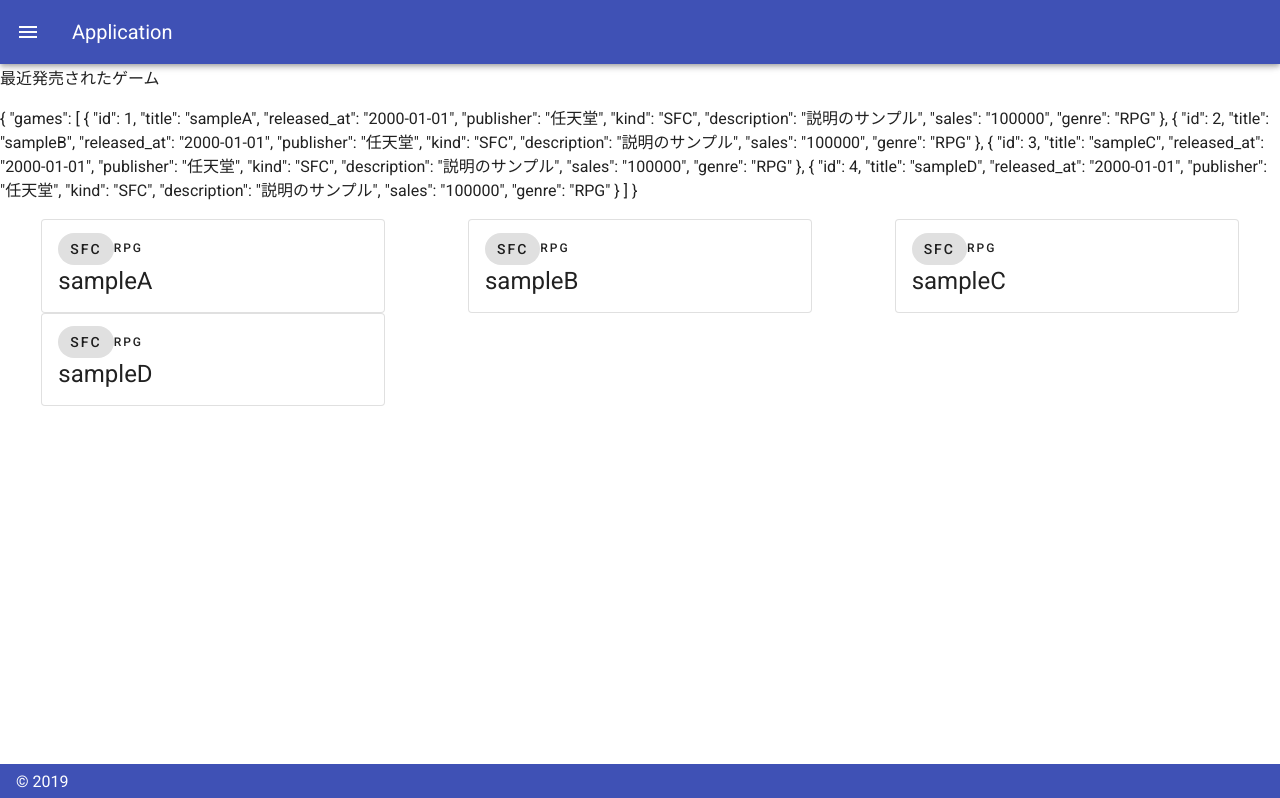
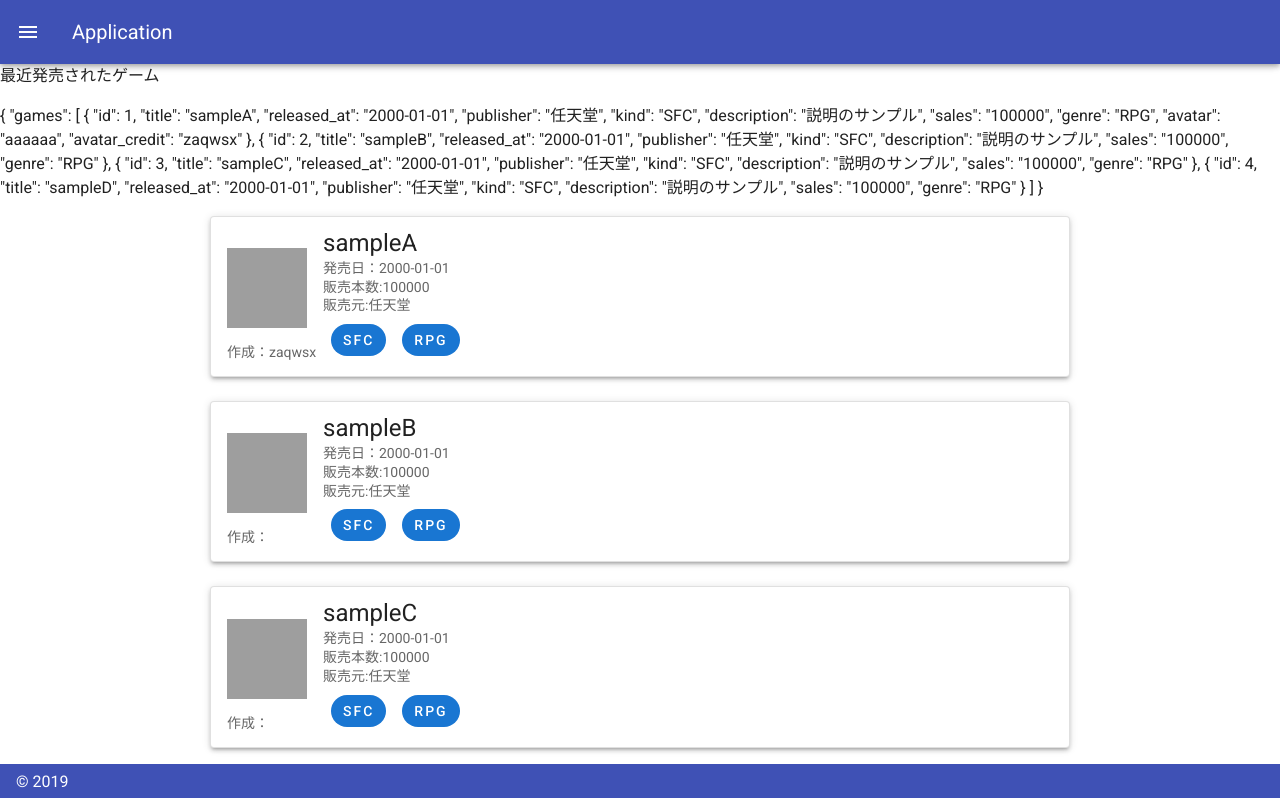
Before and after one commit to iashsumi/look_at_this_game, a Vue app: page /gamelist in a window 1280 px wide. Shown: the top 798 px of the page. Built offline with nearby package versions, Linux system fonts and the light colour scheme; data requests are answered from the project's data file.

Commit message:
GameCard editing

```diff
--- a/db.json
+++ b/db.json
@@ -8,7 +8,10 @@
       "kind": "SFC",
       "description": "説明のサンプル",
       "sales": "100000",
-      "genre": "RPG"
+      "genre": "RPG",
+      "avatar": "aaaaaa",
+      "avatar_credit": "zaqwsx"
+
     },
     {
       "id": 2,
--- a/src/components/GameCard.vue
+++ b/src/components/GameCard.vue
@@ -1,79 +1,63 @@
 <template>
   <v-card
     class="mx-auto"
-    max-width="344"
+    max-width="860"
     outlined
+    :elevation="3"
   >
+
     <v-list-item three-line>
+      <div>
+        <v-list-item-avatar
+          tile
+          size="80"
+          color="grey"
+        >
+          <v-img></v-img>
+        </v-list-item-avatar>
+        <v-list-item-subtitle>作成：{{ game.avatar_credit }}</v-list-item-subtitle>
+      </div>
       <v-list-item-content>
-        <div class="overline header">
-          <v-chip>{{ game.kind }}</v-chip>
-          <span>{{ game.genre }}</span>
-        </div>
-        <v-list-item-title class="headline mb-1">{{ game.title }}</v-list-item-title>
+        <v-list-item-title class="headline">{{ game.title }}</v-list-item-title>
+        <v-list-item-subtitle>発売日：{{ game.released_at }}</v-list-item-subtitle>
+        <v-list-item-subtitle>販売本数:{{ game.sales }}</v-list-item-subtitle>
+        <v-list-item-subtitle>販売元:{{ game.publisher }}</v-list-item-subtitle>
+        <span class="overline">
+          <v-chip class="ma-2" :class="kindColor(game.kind)">{{ game.kind }}</v-chip>
+          <v-chip class="ma-2" :class="genreColor(game.genre)">{{ game.genre }}</v-chip>
+        </span>
       </v-list-item-content>
-
-      <!-- <v-list-item-content>
-        <v-list-item-title>販売元</v-list-item-title>
-        <v-list-item-subtitle>{{ game.publisher }}</v-list-item-subtitle>
-      </v-list-item-content>
-      <v-list-item-avatar
-        tile
-        size="80"
-        color="grey"
-      ></v-list-item-avatar> -->
     </v-list-item>
   </v-card>
 </template>
 
 <script lang="ts">
-import Vue from 'vue'
+import { Component, Emit, Prop, Vue } from 'vue-property-decorator'
 
-// interface typkindColors{(key:string, val:string) :void};
-export default Vue.extend({
-  name: 'GameCard',
-  // data: () => ({
-  //   kindColors: {
-  //     sfc: 'primary'
-  //   }
-  // }),
-  props: {
-    game: {
-      tyep: Object,
-      required: true
+@Component
+export default class GameCard extends Vue {
+  kinds = { sfc: 'primary', default: 'default' }
+  genres = { rpg: 'primary', default: 'default' }
+
+  @Prop()
+  public game?: any;
+
+  kindColor (kind: string): string {
+    switch (kind) {
+      case 'SFC':
+        return this.kinds.sfc
+      default:
+        return this.kinds.default
     }
   }
-  // methods: {
-  //   kind_color (kind: string) : (string) {
-  //     return this.kindColors
-  //   }
-  // }
-})
+
+  genreColor (genre: string): string {
+    switch (genre) {
+      case 'RPG':
+        return this.genres.rpg
+      default:
+        return this.genres.default
+    }
+  }
+}
 </script>
-
-<style lang="scss">
-#header {
-  margin-bottom: 3px
-}
-
-// #app {
-//   font-family: 'Avenir', Helvetica, Arial, sans-serif;
-//   -webkit-font-smoothing: antialiased;
-//   -moz-osx-font-smoothing: grayscale;
-//   text-align: center;
-//   color: #2c3e50;
-// }
-
-// #nav {
-//   padding: 30px;
-
-//   a {
-//     font-weight: bold;
-//     color: #2c3e50;
-
-//     &.router-link-exact-active {
-//       color: #42b983;
-//     }
-//   }
-// }
-</style>
--- a/src/views/GameList.vue
+++ b/src/views/GameList.vue
@@ -7,11 +7,12 @@
         v-for="game in this.games.games"
         :key="game.id"
         cols="12"
-        sm="4"
+        sm="12"
       >
         <GameCard
           :game="game"
         />
+        <br>
       </v-col>
     </v-row>
   </div>
```
